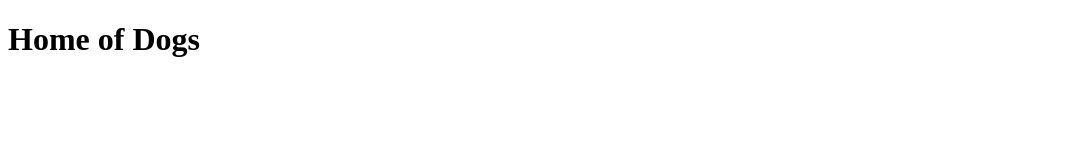
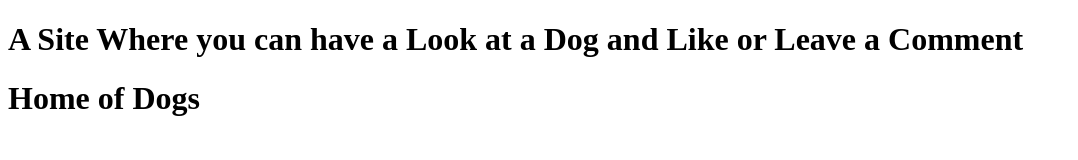
Before and after one commit to SolomonKitonyi/Home-of-Dogs, a plain HTML site: page index.html in a window 1280 px wide. Shown: the whole page, without its empty margins (0-1078 px from the left). Drawn offline with Linux system fonts and the light colour scheme.

Commit message:
add changes

```diff
--- a/index.html
+++ b/index.html
@@ -7,6 +7,13 @@
     <title>Home of dogs</title>
 </head>
 <body>
-    <h1>Home of Dogs</h1>
+    <header>
+        <div>
+            <h1>A Site Where you can have a Look at a Dog and Like or Leave a Comment</h1>
+        </div>
+    </header>
+    <main>
+        <h1 class="title">Home of Dogs</h1>
+    </main>
 </body>
 </html>
```
